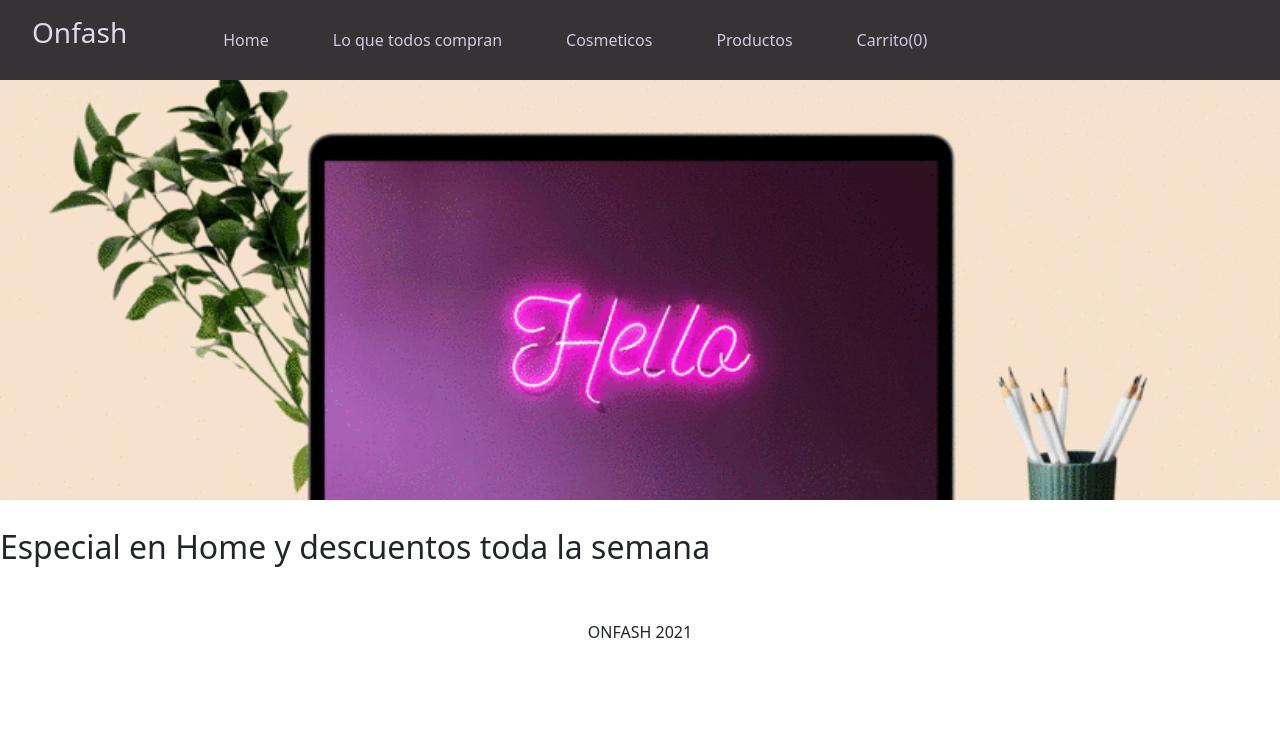
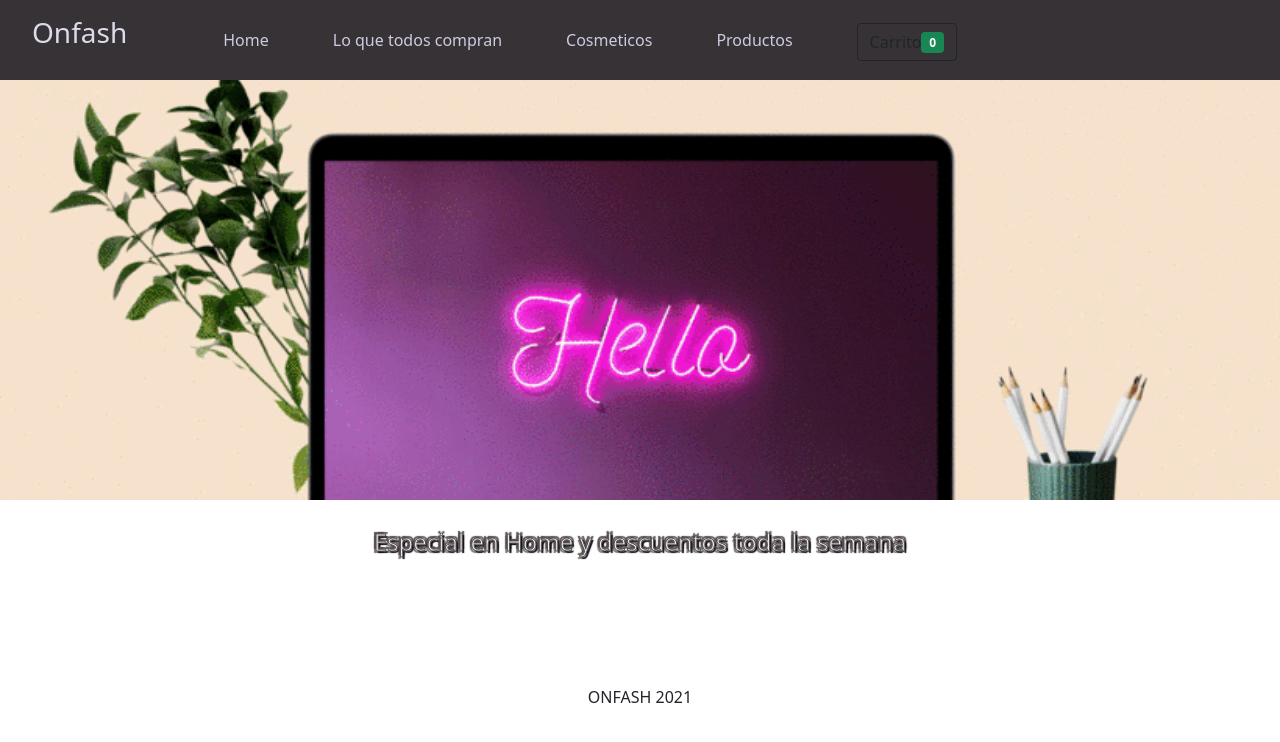
Before and after one commit to sola-11/tiendaonline, a PHP site: page /2.php in a window 1280 px wide. Shown: the top 742 px of the page. Run offline with PHP 8.4, Linux system fonts and the light colour scheme; data that the repository does not hold is empty.

Commit message:
Estructura

```diff
--- a/templates/cabecera.php
+++ b/templates/cabecera.php
@@ -10,9 +10,12 @@
     <link href="https://cdn.jsdelivr.net/npm/bootstrap@5.0.0-beta3/dist/css/bootstrap.min.css" rel="stylesheet" integrity="sha384-eOJMYsd53ii+scO/bJGFsiCZc+5NDVN2yr8+0RDqr0Ql0h+rP48ckxlpbzKgwra6" crossorigin="anonymous">
   </head>
 	      <body>
+
         <nav>
-           <div class="logo">
-             <a href="index.php"><h3>Onfash</h3></a>
+
+
+      <a href="index.php"><h3>Onfash</h3></a>
+
            </div>
 
                     <ul>
@@ -34,15 +37,19 @@
                      <li><a href="8.php">Viaje</a></li>
                      </ul>
                       </li>
-
-                        <li><a href="mostrarcarrito.php"> Carrito(<?php
+                              <li><a href="mostrarcarrito.php">
+                        <button type="button" class="btn btn-outline-dark">
+                        Carrito<span class="badge bg-success"><?php
                         echo (empty($_SESSION['CARRITO']))?0:count($_SESSION['CARRITO']);
-                        ?>)</a></li>
-                </div>
+                        ?></span>
+                        </button></a></li>
+                          </div>
                 </ul>
                 </div>
                 </nav>
                 <div class="banner-area">
+
+
                   <br>
                   <br>
                   <br>
@@ -66,12 +73,12 @@
                   <br>
                   <br>
 
-                  <h2>Especial en Home y descuentos toda la semana</h2>
-                </div>
+                  <h4>Especial en Home y descuentos toda la semana</h4>
+
 
 
 
                <br/>
 
-
+  <div>
                 <div class="container">
```
Also changed, not shown: templates/pie.php (line endings or trailing spaces).
